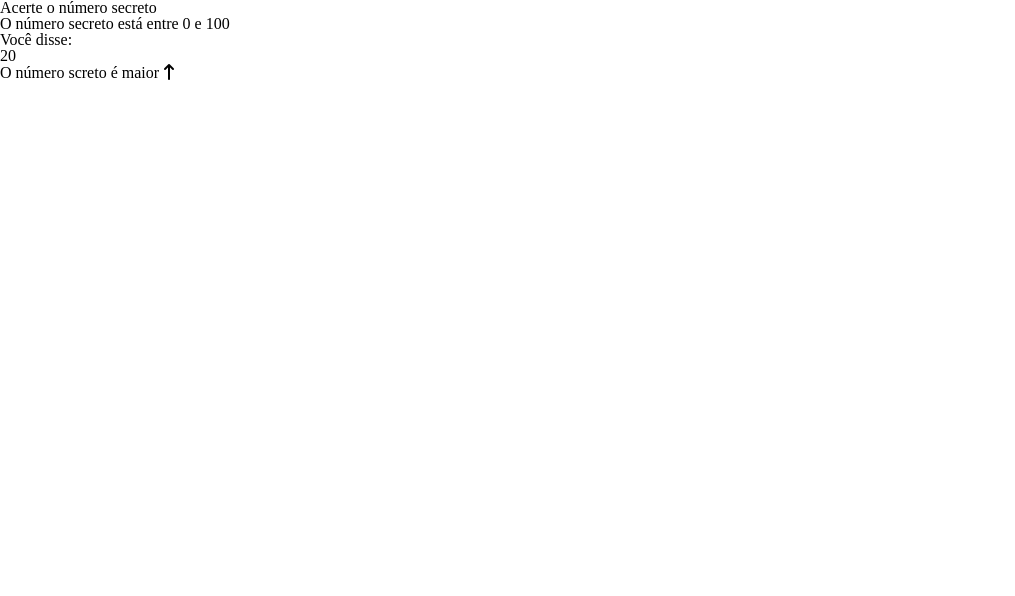
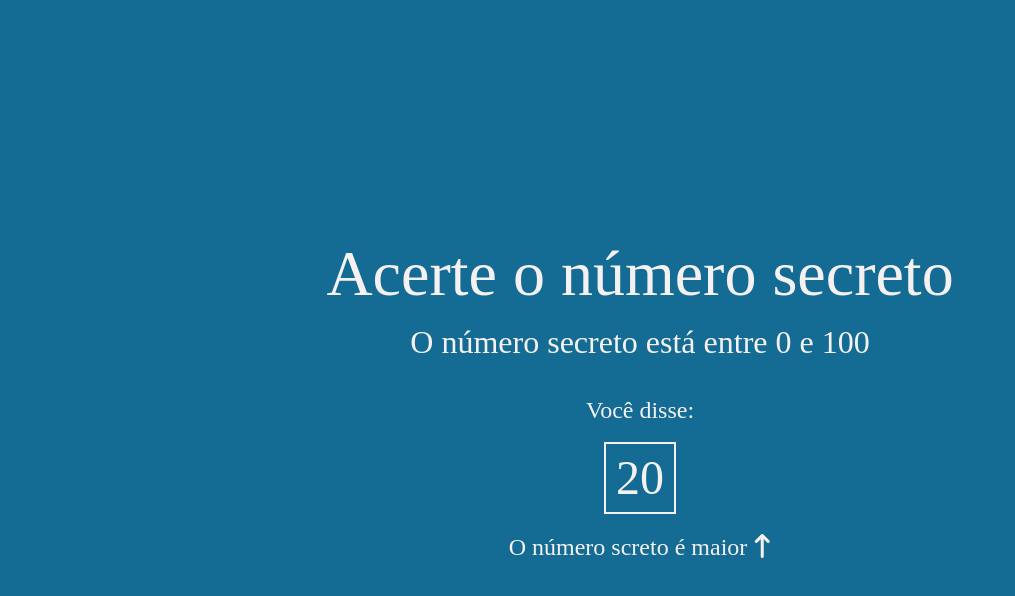
Before and after one commit to guiestrela/jogo-numero-secreto, a plain HTML site: page index.html in a window 1280 px wide. Shown: the whole page, without its empty margins (0-1015 px from the left). Drawn offline with nearby package versions, Linux system fonts and the light colour scheme.

Commit message:
js update

```diff
--- /dev/null
+++ b/app/sortearNumero.js
@@ -0,0 +1,7 @@
+const numeroSecreto = gerarnumeroAleatorio()
+
+function gerarnumeroAleatorio() {
+    return parseInt(Math.random() * 100)
+}
+
+console.log('número secreto: ', numeroSecreto)
--- a/index.html
+++ b/index.html
@@ -13,10 +13,12 @@
 
     <h3>O número secreto está entre <span id="menor-valor">0</span> e <span id="maior-valor">100</span></h3>
 
-    <div id="chute" class="menssagem">
+    <div id="chute" class="mensagem">
         <div>Você disse:</div>
         <span class="box">20</span>
         <div>O número screto é maior <i class="fa-solid fa-arrow-up-long"></i></div>
     </div>
+
+    <script src="app/sortearNumero.js"></script>
 </body>
 </html>
--- a/style.css
+++ b/style.css
@@ -0,0 +1,42 @@
+@import url('https://fonts.googleapis.com/css2?family=Roboto:wght@100&display=swap');
+
+:root{
+    --font-family: font-family: 'Roboto', sans-serif;
+    --bg-color: #146C94;
+    --primary-color: #F6F1F1;
+}
+
+body {
+    background-color: var(--bg-color);
+    color: var(--primary-color);
+    min-height: 100vh;
+    display: flex;
+    flex-direction: column;
+    align-items: center;
+    justify-content: center;
+    text-align: center;
+    margin: 0;
+    font-family: var(--font-family);
+}
+
+h1 {
+    font-size: 4em;
+}
+
+h3 {
+    font-size: 2em;
+    margin-top: 20px;
+}
+
+.mensagem {
+    font-size: 1.5em;
+    margin-top: 40px;
+}
+
+.box {
+    border: 2px solid var(--primary-color);
+    display: inline-block;
+    font-size: 2em;
+    padding: 10px;
+    margin: 20px;
+}
```
